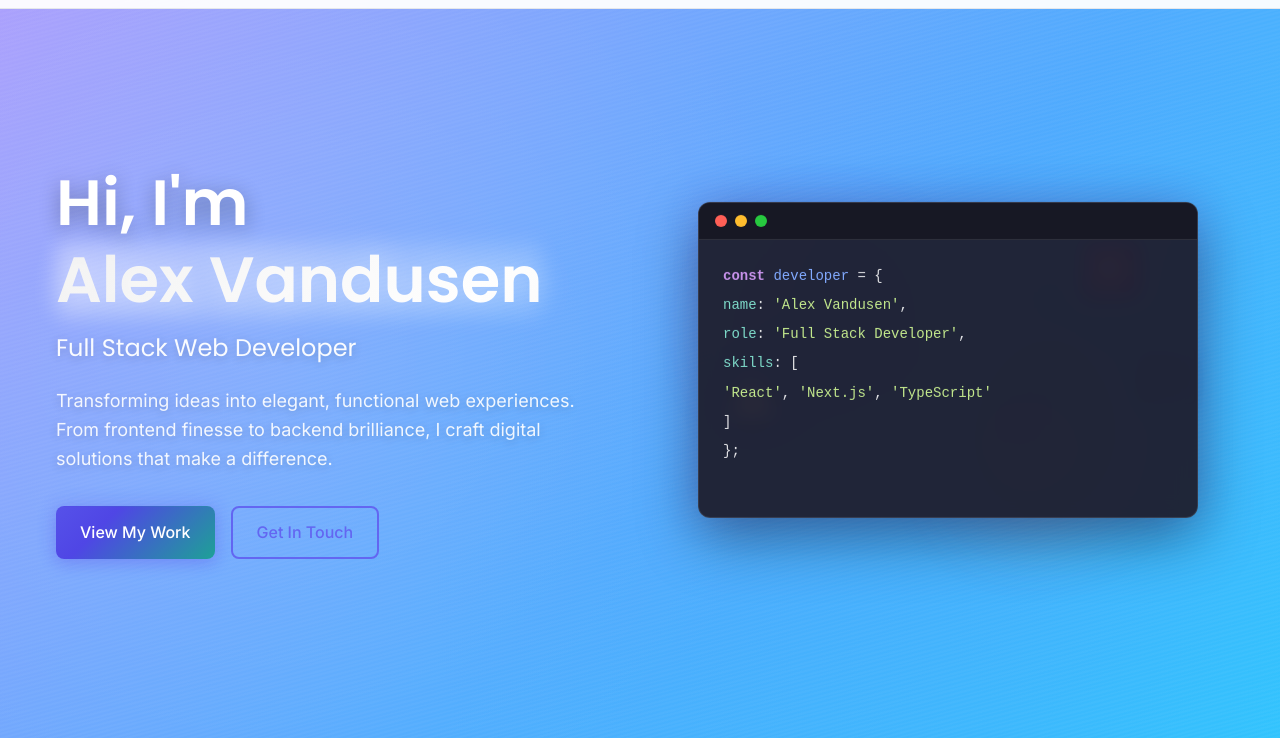
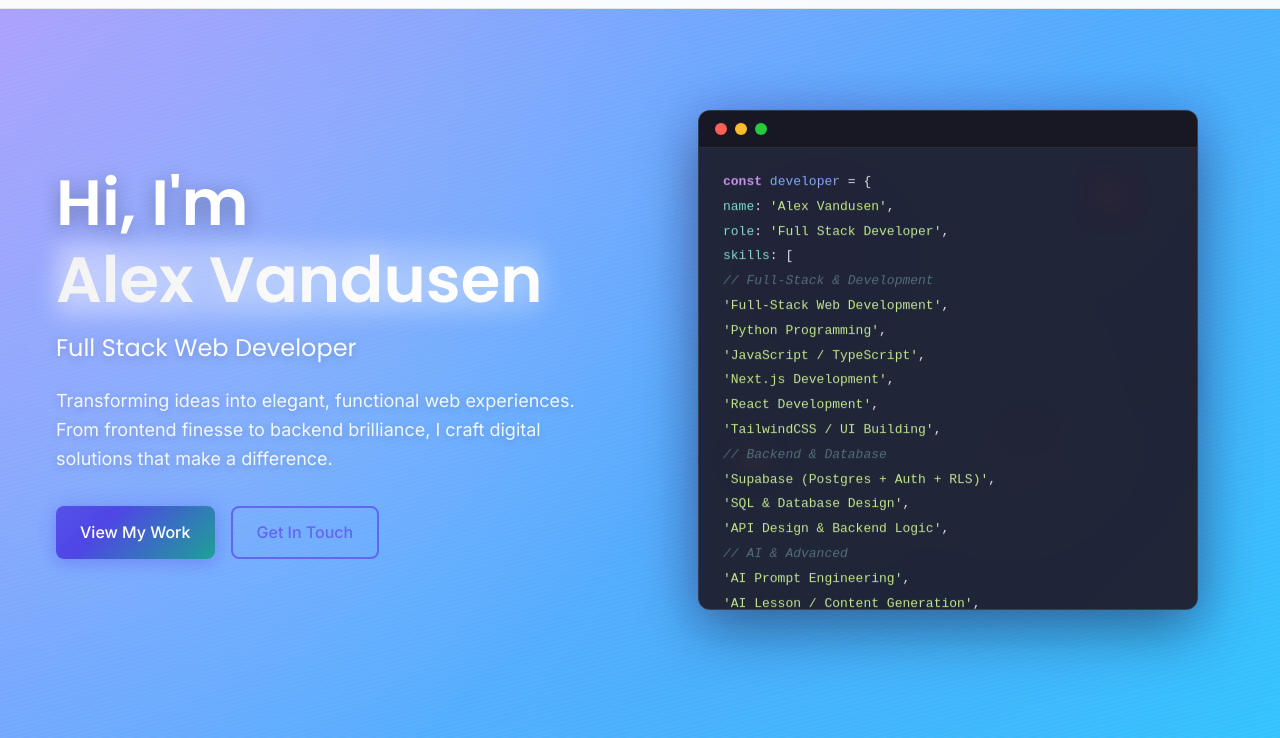
Before and after one commit to Av-Dev3/avdev, a plain HTML site: page index.html in a window 1280 px wide. Shown: the part 62-800 px from the top of the page. Drawn offline with Linux system fonts and the light colour scheme.

Commit message:
Enhance skills section in index.html by expanding the list of skills with detailed categories and descriptions. Update style.css to improve layout and scrolling behavior, including scrollbar customization and adjustments to text properties for better readability.

```diff
--- a/index.html
+++ b/index.html
@@ -87,7 +87,27 @@
                 <div class="code-line">  <span class="code-property">name</span>: <span class="code-string">'Alex Vandusen'</span>,</div>
                 <div class="code-line">  <span class="code-property">role</span>: <span class="code-string">'Full Stack Developer'</span>,</div>
                 <div class="code-line">  <span class="code-property">skills</span>: [</div>
-                <div class="code-line">    <span class="code-string">'React'</span>, <span class="code-string">'Next.js'</span>, <span class="code-string">'TypeScript'</span></div>
+                <div class="code-line">    <span class="code-comment">// Full-Stack & Development</span></div>
+                <div class="code-line">    <span class="code-string">'Full-Stack Web Development'</span>,</div>
+                <div class="code-line">    <span class="code-string">'Python Programming'</span>,</div>
+                <div class="code-line">    <span class="code-string">'JavaScript / TypeScript'</span>,</div>
+                <div class="code-line">    <span class="code-string">'Next.js Development'</span>,</div>
+                <div class="code-line">    <span class="code-string">'React Development'</span>,</div>
+                <div class="code-line">    <span class="code-string">'TailwindCSS / UI Building'</span>,</div>
+                <div class="code-line">    <span class="code-comment">// Backend & Database</span></div>
+                <div class="code-line">    <span class="code-string">'Supabase (Postgres + Auth + RLS)'</span>,</div>
+                <div class="code-line">    <span class="code-string">'SQL & Database Design'</span>,</div>
+                <div class="code-line">    <span class="code-string">'API Design & Backend Logic'</span>,</div>
+                <div class="code-line">    <span class="code-comment">// AI & Advanced</span></div>
+                <div class="code-line">    <span class="code-string">'AI Prompt Engineering'</span>,</div>
+                <div class="code-line">    <span class="code-string">'AI Lesson / Content Generation'</span>,</div>
+                <div class="code-line">    <span class="code-string">'RAG / Embeddings'</span>,</div>
+                <div class="code-line">    <span class="code-comment">// Tools & Infrastructure</span></div>
+                <div class="code-line">    <span class="code-string">'Dev Environment Management'</span>,</div>
+                <div class="code-line">    <span class="code-string">'Git & Version Control'</span>,</div>
+                <div class="code-line">    <span class="code-comment">// Design & Planning</span></div>
+                <div class="code-line">    <span class="code-string">'Product Architecture & Planning'</span>,</div>
+                <div class="code-line">    <span class="code-string">'Branding & Basic UI/UX'</span></div>
                 <div class="code-line">  ]</div>
                 <div class="code-line">};</div>
                 <div class="code-cursor">|</div>
--- a/style.css
+++ b/style.css
@@ -525,10 +525,13 @@ p {
   overflow: hidden;
   width: 100%;
   max-width: 500px;
+  max-height: 500px;
   z-index: 2;
   backdrop-filter: blur(10px);
   border: 1px solid rgba(255, 255, 255, 0.1);
   animation: float 6s ease-in-out infinite;
+  display: flex;
+  flex-direction: column;
 }
 
 .code-header {
@@ -553,11 +556,32 @@ p {
 .code-content {
   padding: 24px;
   font-family: 'Courier New', monospace;
-  font-size: 14px;
-  line-height: 1.8;
+  font-size: 13px;
+  line-height: 1.6;
   color: #e4e4e7;
   position: relative;
   overflow-x: auto;
+  overflow-y: auto;
+  flex: 1;
+  scrollbar-width: thin;
+  scrollbar-color: rgba(99, 102, 241, 0.3) transparent;
+}
+
+.code-content::-webkit-scrollbar {
+  width: 6px;
+}
+
+.code-content::-webkit-scrollbar-track {
+  background: transparent;
+}
+
+.code-content::-webkit-scrollbar-thumb {
+  background: rgba(99, 102, 241, 0.3);
+  border-radius: 3px;
+}
+
+.code-content::-webkit-scrollbar-thumb:hover {
+  background: rgba(99, 102, 241, 0.5);
 }
 
 .code-line {
@@ -567,13 +591,29 @@ p {
   display: block;
 }
 
-.code-line:nth-child(1) { animation-delay: 0.5s; }
-.code-line:nth-child(2) { animation-delay: 0.7s; }
-.code-line:nth-child(3) { animation-delay: 0.9s; }
-.code-line:nth-child(4) { animation-delay: 1.1s; }
-.code-line:nth-child(5) { animation-delay: 1.3s; }
-.code-line:nth-child(6) { animation-delay: 1.5s; }
-.code-line:nth-child(7) { animation-delay: 1.7s; }
+.code-line:nth-child(1) { animation-delay: 0.3s; }
+.code-line:nth-child(2) { animation-delay: 0.4s; }
+.code-line:nth-child(3) { animation-delay: 0.5s; }
+.code-line:nth-child(4) { animation-delay: 0.6s; }
+.code-line:nth-child(5) { animation-delay: 0.7s; }
+.code-line:nth-child(6) { animation-delay: 0.8s; }
+.code-line:nth-child(7) { animation-delay: 0.9s; }
+.code-line:nth-child(8) { animation-delay: 1.0s; }
+.code-line:nth-child(9) { animation-delay: 1.1s; }
+.code-line:nth-child(10) { animation-delay: 1.2s; }
+.code-line:nth-child(11) { animation-delay: 1.3s; }
+.code-line:nth-child(12) { animation-delay: 1.4s; }
+.code-line:nth-child(13) { animation-delay: 1.5s; }
+.code-line:nth-child(14) { animation-delay: 1.6s; }
+.code-line:nth-child(15) { animation-delay: 1.7s; }
+.code-line:nth-child(16) { animation-delay: 1.8s; }
+.code-line:nth-child(17) { animation-delay: 1.9s; }
+.code-line:nth-child(18) { animation-delay: 2.0s; }
+.code-line:nth-child(19) { animation-delay: 2.1s; }
+.code-line:nth-child(20) { animation-delay: 2.2s; }
+.code-line:nth-child(21) { animation-delay: 2.3s; }
+.code-line:nth-child(22) { animation-delay: 2.4s; }
+.code-line:nth-child(23) { animation-delay: 2.5s; }
 
 .code-keyword {
   color: #c792ea;
@@ -587,6 +627,11 @@ p {
 }
 .code-string {
   color: #c3e88d;
+}
+
+.code-comment {
+  color: #546e7a;
+  font-style: italic;
 }
 
 .code-cursor {
```
